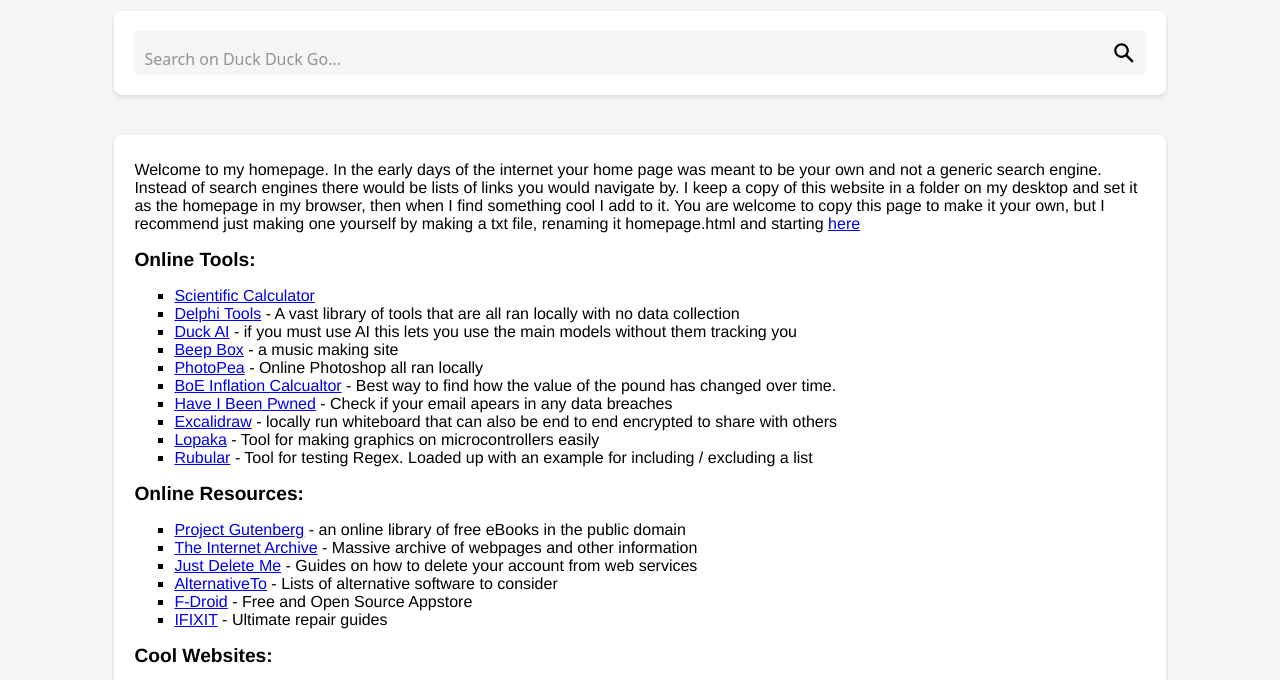
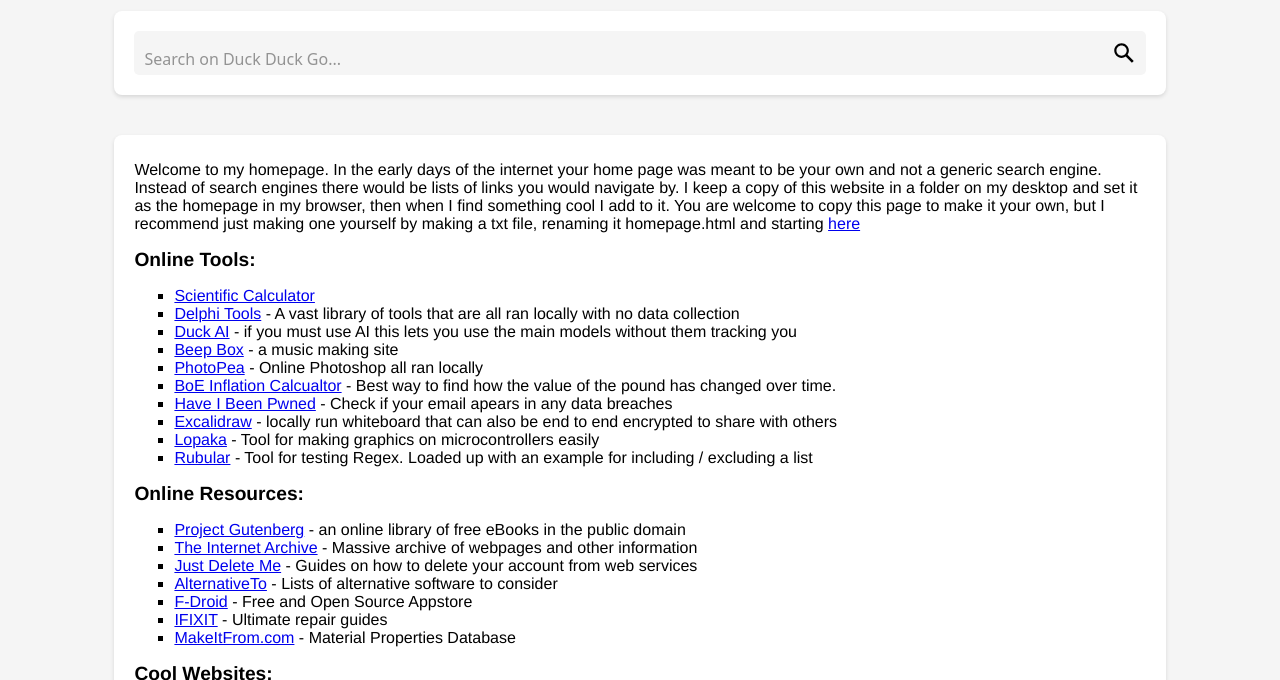
Before and after one commit to BurningSulphur/BurningSulphur.github.io, a plain HTML site: page docs/index.html in a window 1280 px wide. Shown: the part 108-788 px from the top of the page. Drawn offline with Linux system fonts and the light colour scheme.

Commit message:
Add MakeItFrom.com to cool websites list

```diff
--- a/docs/index.html
+++ b/docs/index.html
@@ -191,6 +191,7 @@
             <li><a href="https://alternativeto.net/">AlternativeTo</a> - Lists of alternative software to consider</li>
             <li><a href="https://f-droid.org/">F-Droid</a> - Free and Open Source Appstore</li>
             <li><a href="https://www.ifixit.com/">IFIXIT</a> - Ultimate repair guides</li>
+            <li><a href="https://www.makeitfrom.com/">MakeItFrom.com</a> - Material Properties Database</li>
 
         </ul>
 
```
